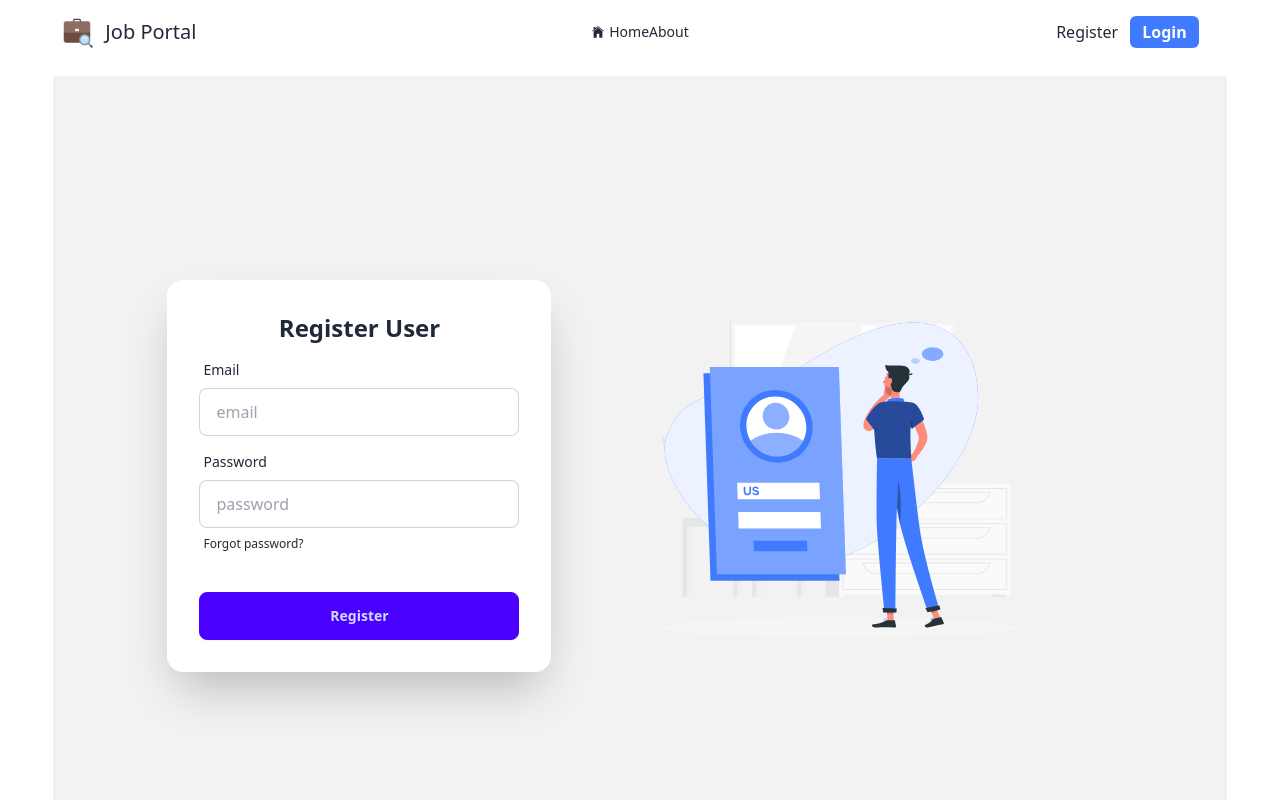
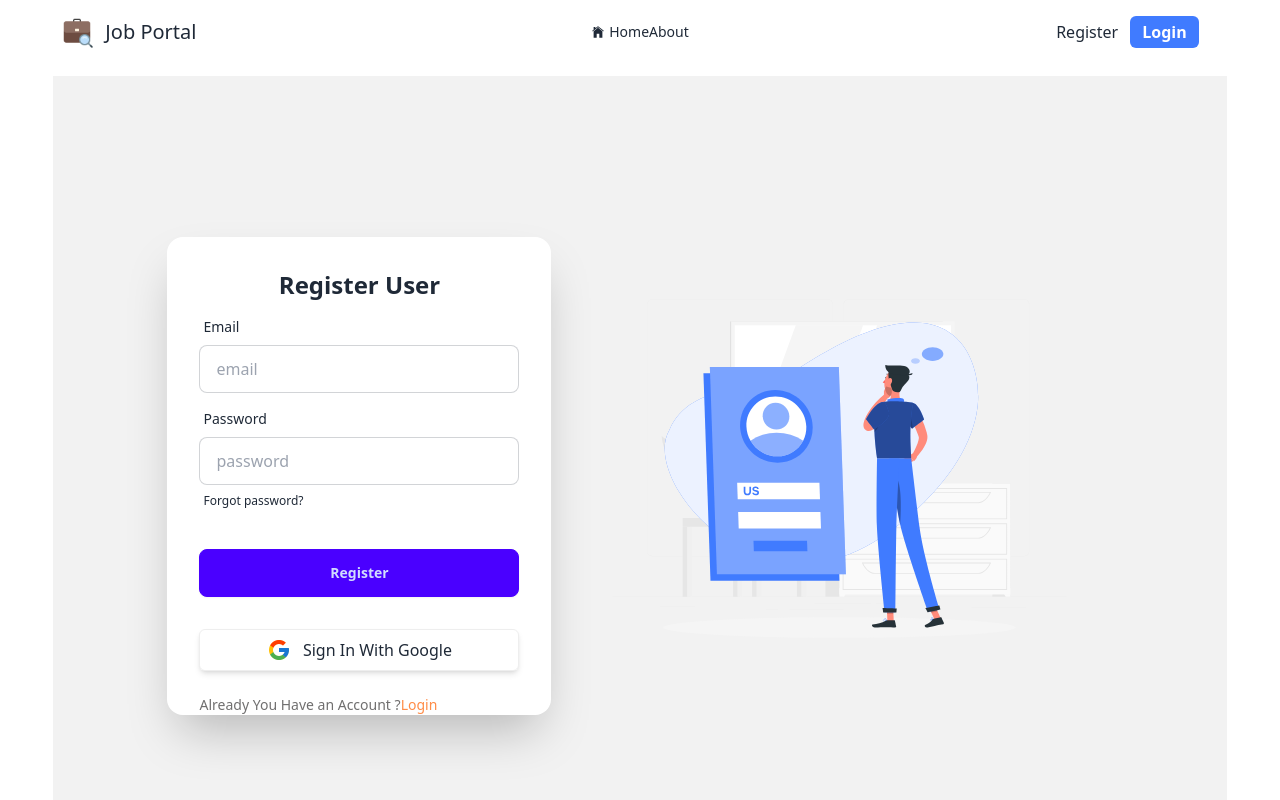
Before and after one commit to abuobaedashik/job-portal-client, a React (Vite) app: page /register in a window 1280 px wide. Shown: the top 800 px of the page. Built offline with nearby package versions, Linux system fonts and the light colour scheme; no server answers.

Commit message:
full basic setup complete

```diff
--- a/src/Component/Banner.jsx
+++ b/src/Component/Banner.jsx
@@ -4,7 +4,7 @@ import { motion } from "motion/react"
 const Banner = () => {
   return (
     <div className="hero bg-[#BFECFF] min-h-[500px] ">
-      <div className="hero-content flex  justify-between items-center lg:flex-row-reverse">
+      <div className="hero-content flex md:flex-row flex-col  justify-between items-center lg:flex-row-reverse">
         <div className="flex-1">
         <motion.img
            animate ={{y:[80,30,80]}}
@@ -20,7 +20,7 @@ const Banner = () => {
         />
         </div>
         <div className="flex-1">
-          <h1 className="text-5xl font-bold">Box Office News!</h1>
+          <h1 className="text-3xl font-bold">Search Your Job</h1>
           <p className="py-6">
             Provident cupiditate voluptatem et in. Quaerat fugiat ut assumenda
             excepturi exercitationem quasi. In deleniti eaque aut repudiandae et
--- a/src/Context/Authcontext/AuthProvider.jsx
+++ b/src/Context/Authcontext/AuthProvider.jsx
@@ -1,13 +1,15 @@
 import React, { useEffect } from 'react';
 import AuthContext from './AuthContext';
 import { useState } from 'react';
-import { createUserWithEmailAndPassword, onAuthStateChanged, signInWithEmailAndPassword, signOut } from 'firebase/auth';
+import { createUserWithEmailAndPassword, GoogleAuthProvider, onAuthStateChanged, signInWithEmailAndPassword, signInWithPopup, signOut } from 'firebase/auth';
 import auth from '../../Firebase/Firebase.init';
 
 // eslint-disable-next-line react/prop-types
 const AuthProvider = ({children}) => {
    const [user,setuser]=useState(null)
    const [loader,setloader]=useState(true)
+
+   const googleProvider = new GoogleAuthProvider()
 
    const CreateUser =(email,password)=>{
     setloader(true)
@@ -16,6 +18,10 @@ const AuthProvider = ({children}) => {
    const LogInUser =(email,password)=>{
     setloader(true)
     return signInWithEmailAndPassword(auth,email,password)
+   }
+
+   const googleSignIn =()=>{
+      return signInWithPopup(auth,googleProvider)
    }
    const SignOut =()=>{
     setloader(true)
@@ -26,7 +32,8 @@ const AuthProvider = ({children}) => {
        loader,
        CreateUser,
        LogInUser,
-       SignOut
+       SignOut,
+       googleSignIn
     }
     useEffect(() => {
         const unsubscribe = onAuthStateChanged(auth, (currentUser) => {
--- a/src/Pages/Login.jsx
+++ b/src/Pages/Login.jsx
@@ -2,9 +2,11 @@ import Lottie from "lottie-react";
 import lottielogin from '../assets/Lottie/Login.json'
 import React, { useContext } from "react";
 import AuthContext from "../Context/Authcontext/AuthContext";
+import { Link } from "react-router-dom";
+import googlelogo from '../assets/Logo/googleicon.png'
 
 const Login = () => {
-    const {LogInUser}=useContext(AuthContext)
+    const {LogInUser,googleSignIn}=useContext(AuthContext)
     const handleLogin =event =>{
         event.preventDefault();
         const form =event.target
@@ -23,6 +25,18 @@ const Login = () => {
             console.log(Errormessage);
         })
 
+    }
+
+    const handleGoogleSignIn =()=>{
+      googleSignIn()
+      .then((result)=>{
+        // console.log(result.user);
+        navigate(location?.state ? location?.state : "/");
+      })
+      .catch((error)=>{
+       const errorMessage = error.message;
+      //  console.log(errorMessage);
+      })
     }
     return (
     <div className="hero bg-base-200 min-h-screen">
@@ -66,6 +80,17 @@ const Login = () => {
               <button className="btn btn-primary">Login</button>
             </div>
           </form>
+          {/* google login  */}
+          <button onClick={handleGoogleSignIn}  className="shadow-md hover:shadow-xl border border-[#13131312] justify-center py-2 mb-3 mx-8 flex items-center gap-3  text-lg rounded-md ">
+            <img src={googlelogo} className="w-6 h-6" alt="" />
+            <p className="text-base">Sign In With Google</p>
+          </button>
+          <div className="text-sm ml-8 mt-3 font-normal text-[#706F6F]">
+            Dont Have an Account ?{" "}
+            <Link to="/register" className="text-sm font-normal text-[#FF8C47]">
+              Register
+            </Link>
+          </div>
         </div>
       </div>
     </div>
--- a/src/Pages/Register.jsx
+++ b/src/Pages/Register.jsx
@@ -1,10 +1,16 @@
 import Lottie from 'lottie-react';
 import lottieData from '../assets/Lottie/register.json'
-import { useContext } from 'react';
+import { useContext, useState } from 'react';
 import AuthContext from '../Context/Authcontext/AuthContext';
+import { Link,  Navigate, useLocation, useNavigate  } from 'react-router-dom';
+import googlelogo from '../assets/Logo/googleicon.png'
 
 const Register = () => {
-    const {CreateUser}=useContext(AuthContext)
+  // const [show,setshow] =useState(false)
+  // const location = useLocation();
+  const [err, seterr] = useState("");
+    const {CreateUser,googleSignIn}=useContext(AuthContext)
+    const navigate = useNavigate();
     const handleRegister =event =>{
         event.preventDefault();
         const form =event.target
@@ -12,6 +18,16 @@ const Register = () => {
         const password =form.password.value
         const userData ={email,password}
         console.log(userData);
+
+        const regex = /^(?=.*[a-z])(?=.*[A-Z]).{6,}$/;
+        if (!regex.test(password)) {
+          seterr("At Least one UpperCase, one LowerCase and should be six characters long");
+          toast.error(`${err}`, {
+            position: "top-center"
+          });
+          // console.log(err);
+          return;
+        }
         CreateUser(email,password)
         .then(result=>{
             const user =result.user
@@ -22,6 +38,18 @@ const Register = () => {
             console.log(Errormessage);
         })
     }
+
+      const handleGoogleSignIn =()=>{
+        googleSignIn()
+        .then((result)=>{
+          // console.log(result.user);
+          navigate(location?.state ? location?.state : "/");
+        })
+        .catch((error)=>{
+         const errorMessage = error.message;
+        //  console.log(errorMessage);
+        })
+      }
     return (
         <div className="hero bg-base-200 min-h-screen">
         <div className="hero-content flex-col lg:flex-row-reverse">
@@ -50,6 +78,19 @@ const Register = () => {
                 <button className="btn btn-primary">Register</button>
               </div>
             </form>
+            <button
+            onClick={handleGoogleSignIn}
+            className="shadow-md hover:shadow-xl border mb-3 border-[#13131312] justify-center py-2 mx-8 flex items-center gap-3  text-lg rounded-md "
+          >
+            <img src={googlelogo} className="w-6 h-6" alt="" />
+            <p className="text-base">Sign In With Google</p>
+          </button>
+          <div className="text-sm ml-8 mt-3 font-normal text-[#706F6F]">
+            Already You Have an Account ?
+            <Link to="/login" className="text-sm font-normal text-[#FF8C47]">
+              Login
+            </Link>
+          </div>
           </div>
         </div>
       </div>
```
Also changed, not shown: src/assets/Logo/googleicon.png (added), 1 other file (tests, documents, lock files or other folders).
